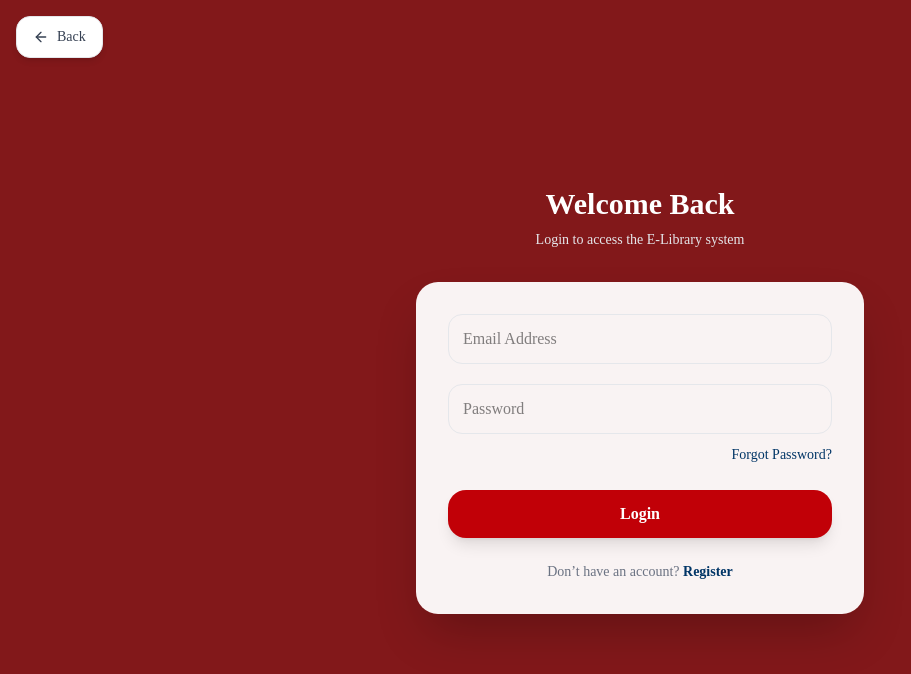
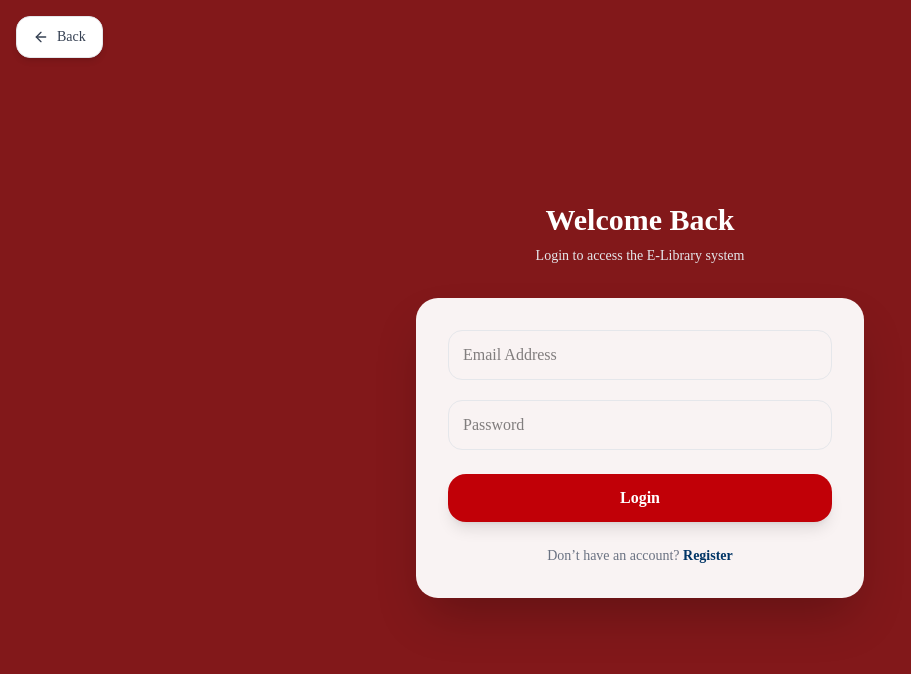
Before and after one commit to rillygulma/fce-yauri-library, a Next.js app: page /login in a window 1280 px wide. Shown: the top 674 px of the page, without its empty margins (0-911 px from the left). Built offline with nearby package versions, Linux system fonts and the light colour scheme.

Commit message:
feat: remove forgot password from login page

```diff
--- a/app/login/page.tsx
+++ b/app/login/page.tsx
@@ -234,15 +234,6 @@ export default function LoginPage() {
               {errors.password && (
                 <p className="mt-2 text-sm text-red-500">{errors.password}</p>
               )}
-              <div className="mt-2 text-right">
-                <button
-                  type="button"
-                  onClick={() => router.push("/forgot-password")}
-                  className="text-sm font-medium text-[#003566] hover:underline"
-                >
-                  Forgot Password?
-                </button>
-              </div>
             </div>
           </div>
 
```
